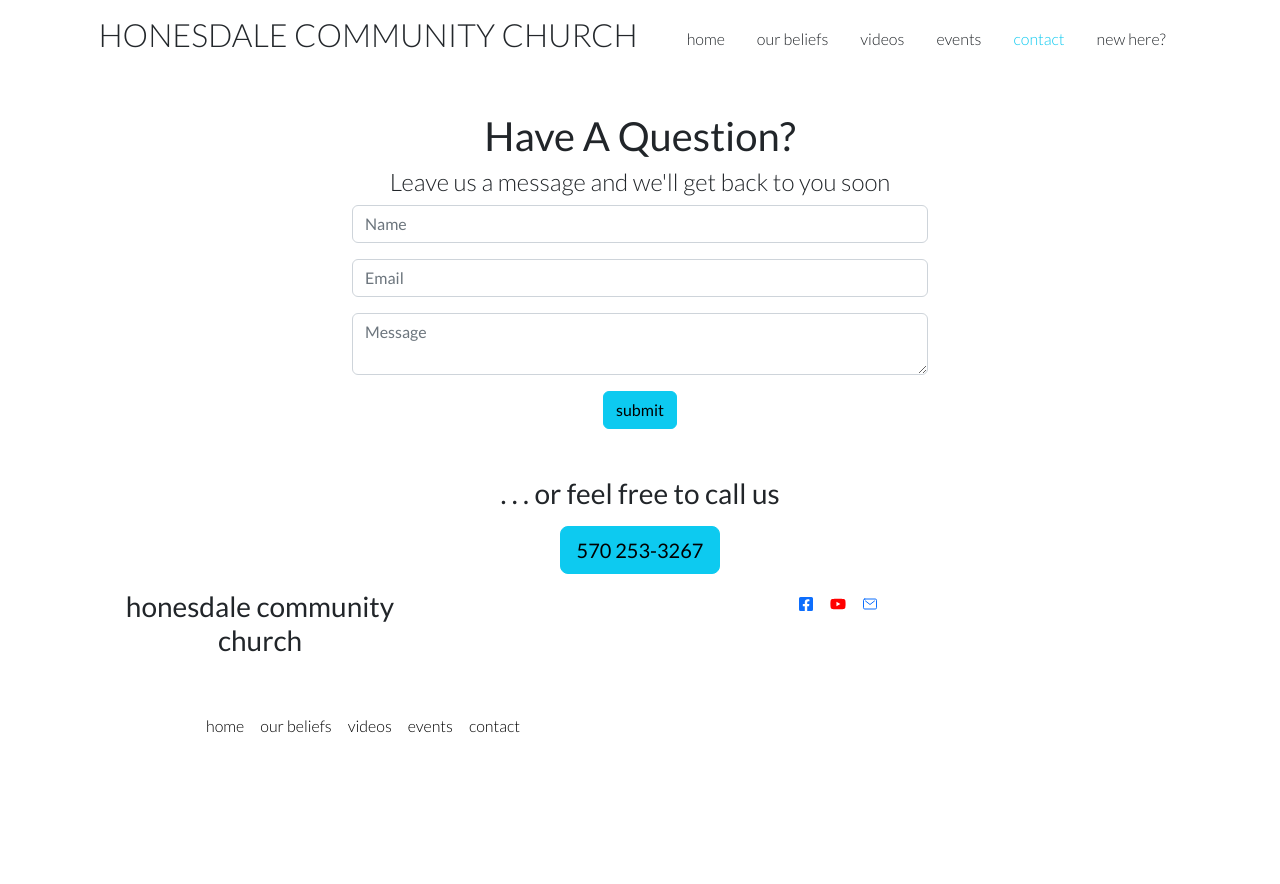
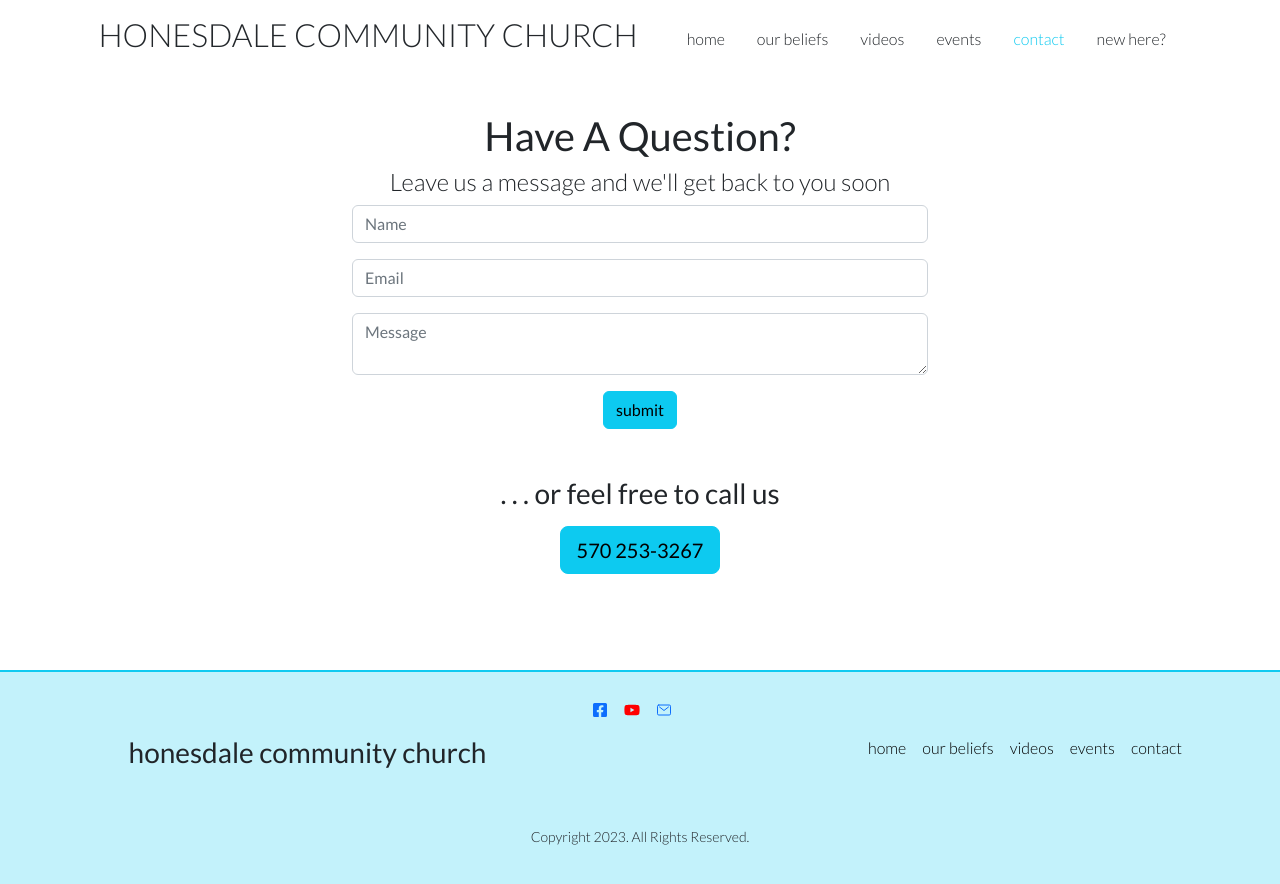
Before and after one commit to caseydean8/honesdale-cc-next, a Next.js app: page /contact in a window 1280 px wide. Shown: the top 884 px of the page. Before the commit the page ends 802 px from the top, so only its background shows below. Built offline with nearby package versions, Linux system fonts and the light colour scheme.

Commit message:
Adding styling for footer

```diff
--- a/components/Footer.jsx
+++ b/components/Footer.jsx
@@ -7,24 +7,10 @@ import { IoMailOutline } from "react-icons/io5";
 
 const Footer = () => {
   return (
-    <div className="">
-      {/* <Image */}
-      {/*   src={FooterLogo} */}
-      {/*   className="img-fluid gx-0 d-block mx-auto footer-image" */}
-      {/*   alt="Honesdale Community Church Logo" */}
-      {/*   width="715" */}
-      {/*   height="209" */}
-      {/* /> */}
-      <footer className="footer pt-3">
+    <div className="footer">
+      <footer className="pt-4">
         <div className="container">
-          <div className="row mb-5 text-center">
-            <div className="col-md-4">
-              <div className="site-logo">
-                {/* <a href="#">Honesdale Community Church</a> */}
-                <h3>honesdale community church</h3>
-              </div>
-            </div>
-            <div className="col-md-8 text-md-right">
+          <div className="row text-center">
             <ul className="social-icons">
               <li>
                 <Link
@@ -43,28 +29,20 @@ const Footer = () => {
                 </Link>
               </li>
               <li>
-                  <Link
-                    href="mailto:honesdalecc@honesdalecc.org"
-                    className="in"
-                  >
+                <Link href="mailto:honesdalecc@honesdalecc.org" className="in">
                   <IoMailOutline />
                 </Link>
               </li>
             </ul>
           </div>
+          <div className="row pb-5">
+            <div className="col-md-5 text-center">
+              <div className="site-logo">
+                {/* <a href="#">Honesdale Community Church</a> */}
+                <h3>honesdale community church</h3>
               </div>
-          <div className="row mb-5">
-            {/* <div className="col-md-6 "> */}
-            {/*   <ul className="nav-links list-unstyled nav-left"> */}
-            {/*     <li> */}
-            {/*       <a href="#">Privacy</a> */}
-            {/*     </li> */}
-            {/*     <li> */}
-            {/*       <a href="#">Policy</a> */}
-            {/*     </li> */}
-            {/*   </ul> */}
-            {/* </div> */}
-            <div className="col-md-6 text-center text-md-right">
+            </div>
+            <div className="col-md-7 text-center text-md-end pb-5">
               <ul className="nav-links nav-right">
                 <li>
                   <Link href="/" className="footer-links">
@@ -93,16 +71,12 @@ const Footer = () => {
                 </li>
               </ul>
             </div>
+            <div class="copyright text-center">
+              <p>
+                <small>Copyright 2023. All Rights Reserved.</small>
+              </p>
             </div>
-          {/* <div class="row"> */}
-          {/*   <div class="col "> */}
-          {/*     <div class="copyright"> */}
-          {/*       <p> */}
-          {/*         <small>Copyright 2019. All Rights Reserved.</small> */}
-          {/*       </p> */}
-          {/*     </div> */}
-          {/*   </div> */}
-          {/* </div> */}
+          </div>
         </div>
       </footer>
     </div>
--- a/pages/contact/index.js
+++ b/pages/contact/index.js
@@ -84,7 +84,7 @@ class ContactForm extends React.Component {
 
   render() {
     return (
-      <div className="contact page-marker">
+      <div className="contact page-marker pb-5">
         {this.state.submitted ? (
           <>
             <h1 className="contact-header contact">Thanks!</h1>
--- a/styles/globals.css
+++ b/styles/globals.css
@@ -4,10 +4,11 @@
   /* outline: 1px solid limegreen !important; */
   /* background: rgb(0 100 0 / 0.1) !important; */
 }
+
 /* footer  */
-.footer-links  {
-    color: black;
-    font-weight: 300;
+.footer-links {
+  color: black;
+  font-weight: 300;
 }
 
 .social-icons li {
@@ -18,7 +19,6 @@
 .footer .nav-links li {
   display: inline-block;
   padding-right: 1rem;
-  /* color: #777; */
 }
 
 .page-marker {
@@ -45,14 +45,12 @@
   margin-top: 7rem;
   text-align: center;
   min-height: calc(64vh - 110px);
-  /* outline: 1px solid limegreen !important; */
+  padding-bottom: 3rem;
 }
 
 .footer {
-  /* max-height: 110px; */
-  /* width: 100%; */
-  /* margin-top: 14rem; */
-  /* background-color: #11caf0; */
+  border-top: 2px solid rgb(17, 202, 240);
+  background-color: rgb(17, 202, 240, 0.25);
 }
 
 .footer-image {
@@ -69,11 +67,6 @@ html,
 body {
   padding: 0;
   margin: 0;
-  /* background-color: #11caf0; */
-}
-
-.layout {
-  /* background-color: white; */
 }
 
 .navbar {
```
Lines whose indentation alone changed are shown as unchanged.
